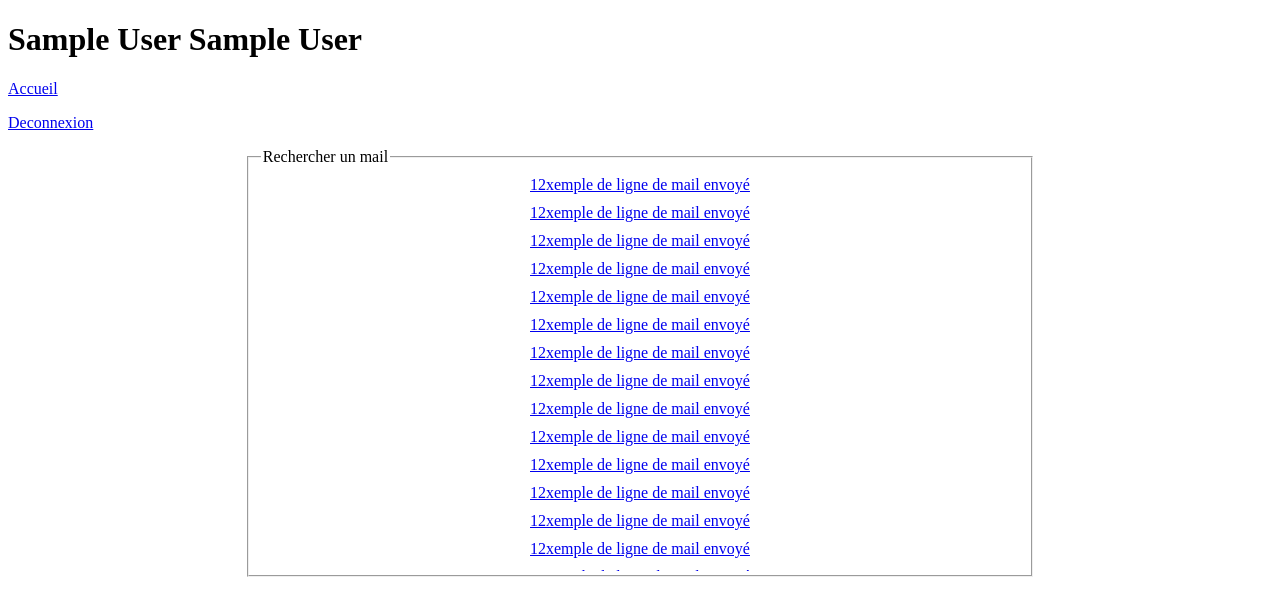
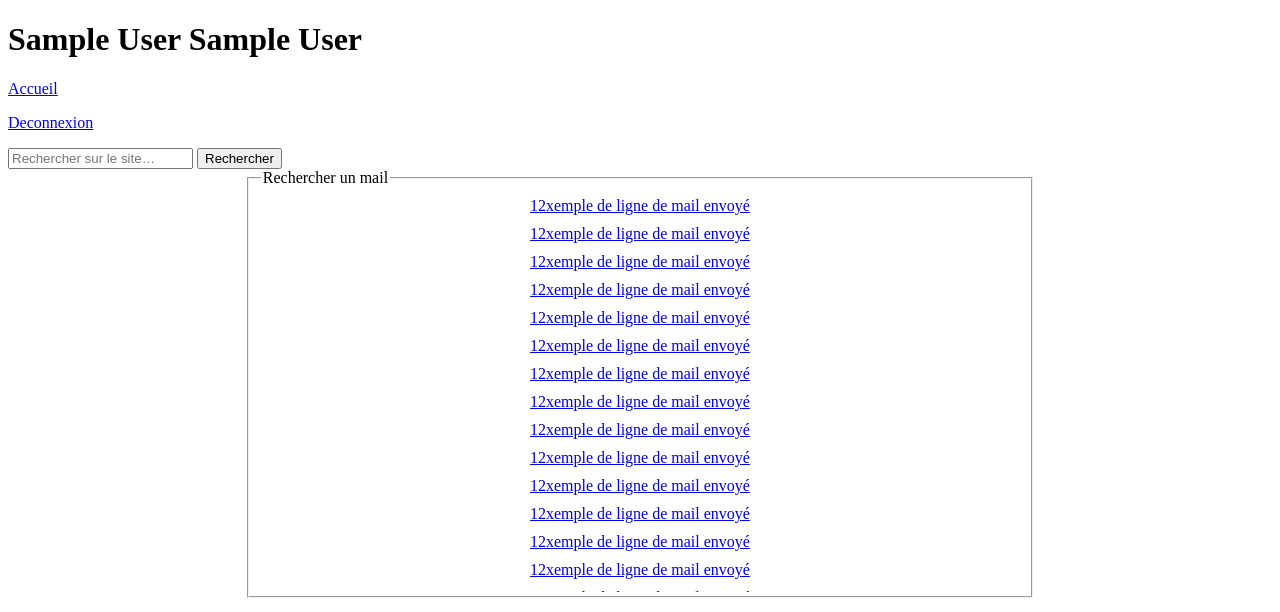
Before and after one commit to nicolas-lou/idpmail, a PHP site: page /find/find.php in a window 1280 px wide. Shown: the top 612 px of the page. Run offline with PHP 8.4, Linux system fonts and the light colour scheme; the visitor is signed in with stand-in values (Sample User, id 1); tables that the repository leaves empty or names only in its code hold one stand-in row (values such as "Sample post").

Commit message:
recherche fonctionnelle. Reste affichage name surname user

```diff
--- a/find/find.php
+++ b/find/find.php
@@ -1,6 +1,10 @@
 <?php session_start();
 include ("../database/connexion.php");
-
+if(isset($_GET['q'])){
+    $recherche = $_GET['q'];
+}else{
+    $recherche = "";
+}
 ?>
 <!DOCTYPE html>
 <html>
@@ -18,12 +22,20 @@ include ("../database/connexion.php");
         <p><a href="/accueil/accueil.php">Accueil</a></p>
         <p><a href="/">Deconnexion</a></p>
     </div>
+    <form role="search">
+        <div>
+            <input type="search" id="maRecherche" name="q"
+            placeholder="Rechercher sur le site…"
+            aria-label="Rechercher parmi le contenu du site">
+            <button>Rechercher</button>
+        </div>
+    </form>
     <fieldset>
     <legend>Rechercher un mail</legend>
     <div id="boite_msg">
         <?php
         $login = $_SESSION['login'];
-        $mails=$connexion->query("select * from inmail WHERE (sender = 3 or recipient = 3) and objet like '%bonj%'");
+        $mails=$connexion->query("select * from inmail WHERE (sender = 3 or recipient = 3) and objet like '%{$recherche}%'");
         $mails->setFetchMode(PDO::FETCH_OBJ);
         foreach($mails as $row){
             echo "<a href='/recus/msgs.php?id={$row->idmail}'>{$row->objet}</a>";
```
